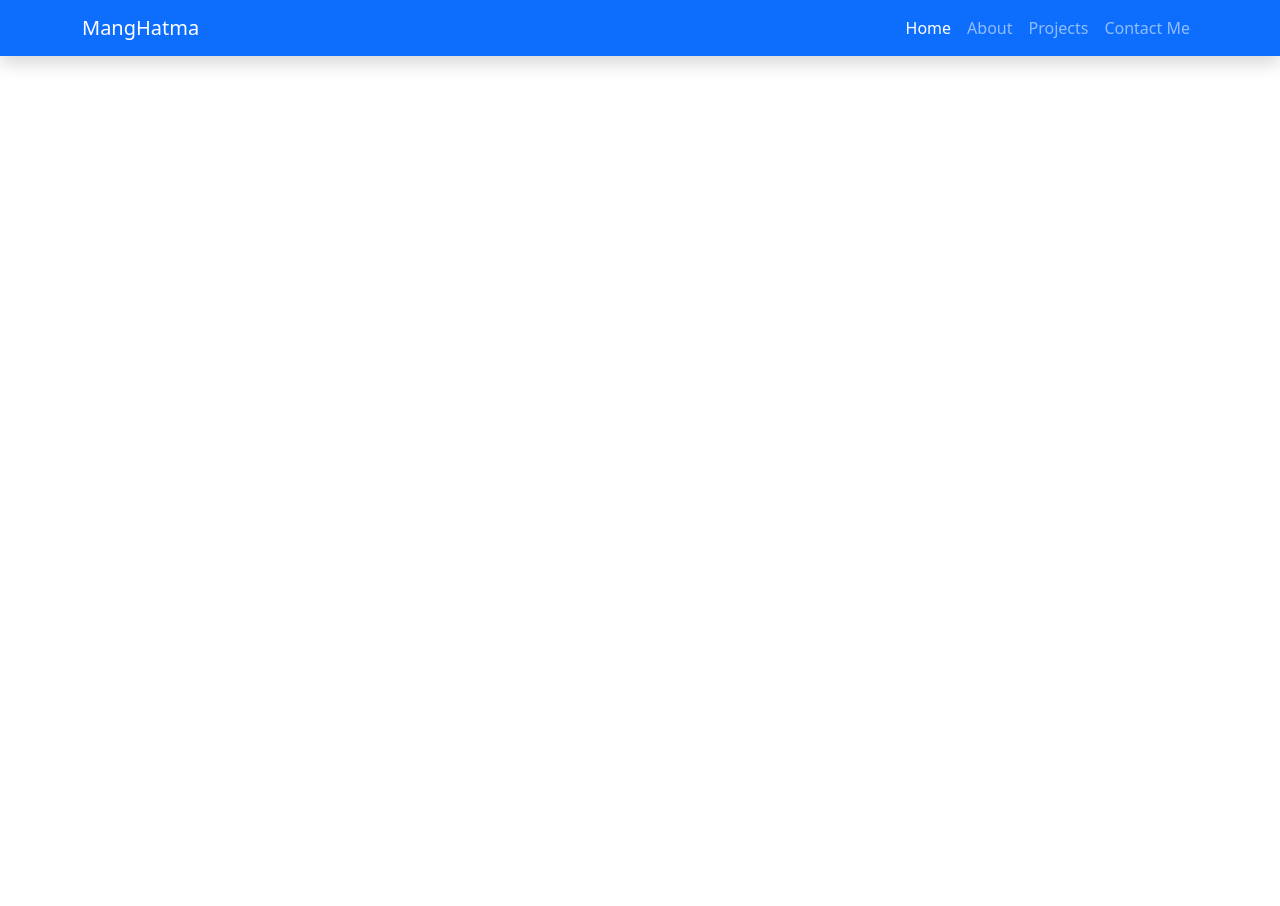
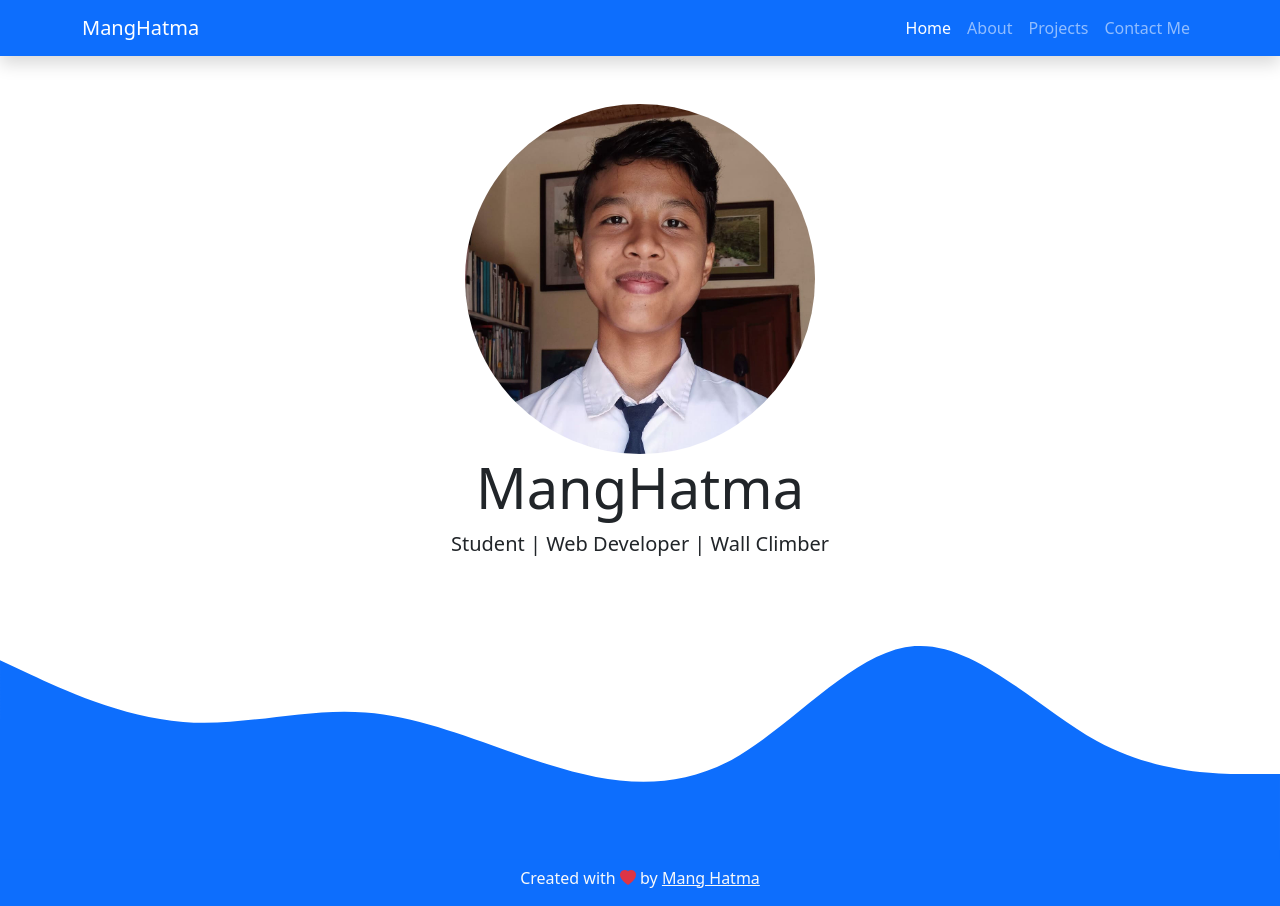
Before and after one commit to Daemon19/Daemon19.github.io, a plain HTML site: page index.html in a window 1280 px wide. Before the commit the page ends 800 px from the top, so only its background shows below. Drawn offline with nearby package versions, Linux system fonts and the light colour scheme.

Commit message:
feat: membuat home page

```diff
--- a/index.html
+++ b/index.html
@@ -12,6 +12,15 @@
             integrity="sha384-1BmE4kWBq78iYhFldvKuhfTAU6auU8tT94WrHftjDbrCEXSU1oBoqyl2QvZ6jIW3"
             crossorigin="anonymous"
         />
+
+        <!-- Boostrap Icons -->
+        <link
+            rel="stylesheet"
+            href="https://cdn.jsdelivr.net/npm/bootstrap-icons@1.8.1/font/bootstrap-icons.css"
+        />
+
+        <!-- My CSS -->
+        <link rel="stylesheet" href="styles.css" />
 
         <title>MangHatma</title>
     </head>
@@ -51,6 +60,34 @@
             </nav>
         </header>
 
+        <main>
+            <div class="jumbotron text-center mt-5">
+                <img
+                    src="img/profile.jpg"
+                    alt="My Profile picture"
+                    width="350px"
+                    class="rounded-circle"
+                />
+                <h1 class="display-4">MangHatma</h1>
+                <p class="lead">Student | Web Developer | Wall Climber</p>
+
+                <svg xmlns="http://www.w3.org/2000/svg" viewBox="0 0 1440 320">
+                    <path
+                        fill="#0d6efd"
+                        fill-opacity="1"
+                        d="M0,96L34.3,112C68.6,128,137,160,206,165.3C274.3,171,343,149,411,154.7C480,160,549,192,617,213.3C685.7,235,754,245,823,208C891.4,171,960,85,1029,80C1097.1,75,1166,149,1234,186.7C1302.9,224,1371,224,1406,224L1440,224L1440,320L1405.7,320C1371.4,320,1303,320,1234,320C1165.7,320,1097,320,1029,320C960,320,891,320,823,320C754.3,320,686,320,617,320C548.6,320,480,320,411,320C342.9,320,274,320,206,320C137.1,320,69,320,34,320L0,320Z"
+                    ></path>
+                </svg>
+            </div>
+        </main>
+
+        <footer class="bg-primary py-3 text-center text-light">
+            <p class="mb-0">
+                Created with <i class="bi bi-heart-fill text-danger"></i> by
+                <a href="https://www.instagram.com/mahatma_19/" class="text-light">Mang Hatma</a>
+            </p>
+        </footer>
+
         <script
             src="https://cdn.jsdelivr.net/npm/bootstrap@5.1.3/dist/js/bootstrap.bundle.min.js"
             integrity="sha384-ka7Sk0Gln4gmtz2MlQnikT1wXgYsOg+OMhuP+IlRH9sENBO0LRn5q+8nbTov4+1p"
--- a/styles.css
+++ b/styles.css
@@ -0,0 +1,3 @@
+footer {
+    margin-top: -10px;
+}
```
Also changed, not shown: img/profile.jpg (added).
